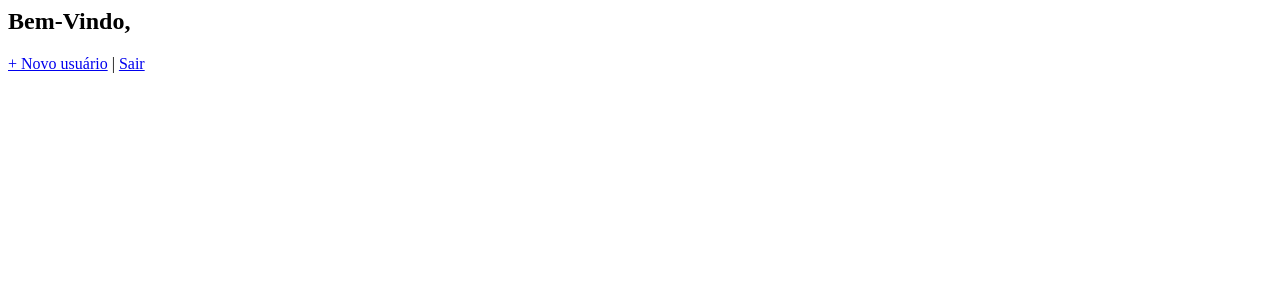
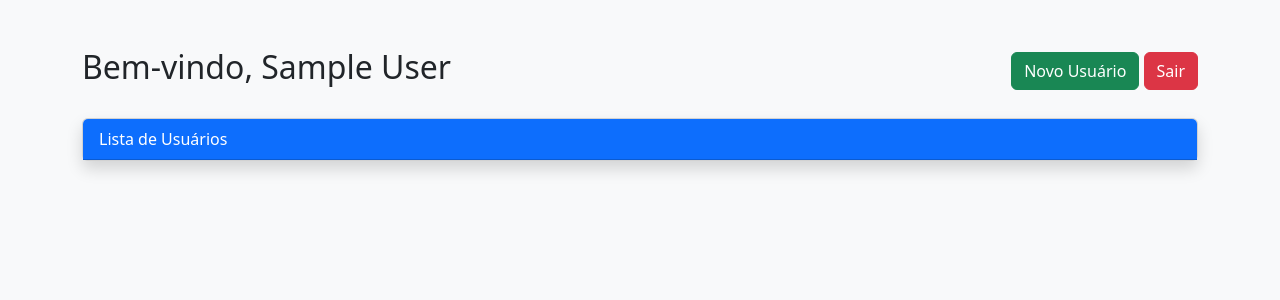
Before and after one commit to rkweber05/crud-usuarios-php, a PHP site: page /dashboard.php in a window 1280 px wide. Shown: the top 300 px of the page. Run offline with PHP 8.4, Linux system fonts and the light colour scheme; the visitor is signed in with stand-in values (Sample User, id 1); data that the repository does not hold is empty.

Commit message:
feat: Add frontend and change name page

```diff
--- a/dashboard.php
+++ b/dashboard.php
@@ -2,7 +2,7 @@
     session_start();
 
     if (!isset($_SESSION["usuario_id"])) {
-        header ("Location: index.php");
+        header ("Location: login.php");
         exit();
     }
 
@@ -12,14 +12,45 @@
     $usuarios = $stmt-> fetchAll();
 ?>
 
-<h2>Bem-Vindo, <?php $_SESSION["usuario_nome"] ?></h2>
-<a href="create.php"> + Novo usuário</a> | <a href="logout.php">Sair</a>
+<!doctype html>
+<html lang="pt-BR">
+  <head>
+    <meta charset="utf-8">
+    <meta name="viewport" content="width=device-width, initial-scale=1">
+    <title>Dashboard</title>
+    <link href="https://cdn.jsdelivr.net/npm/bootstrap@5.3.6/dist/css/bootstrap.min.css" rel="stylesheet">
+  </head>
+  <body class="bg-light">
+    <div class="container py-5">
+      <div class="d-flex justify-content-between align-items-center mb-4">
+        <h2>Bem-vindo, <?= $_SESSION["usuario_nome"] ?></h2>
+        <div>
+          <a href="create.php" class="btn btn-success">Novo Usuário</a>
+          <a href="logout.php" class="btn btn-danger">Sair</a>
+        </div>
+      </div>
 
-<ul>
-    <?php foreach($usuarios as $usuario): ?>
-        <li> <?= $usuario['nome'] ?> | <?= $usuario['email'] ?>
-            [<a href="edit.php?id=<?= $usuario['id'] ?>">Editar</a>]
-            <a href="delete.php?id=<?= $usuario['id']?>">Excluir</a>
-        </li>
-<?php endforeach;?>
-</ul>
+      <div class="card shadow">
+        <div class="card-header bg-primary text-white">
+          Lista de Usuários
+        </div>
+        <ul class="list-group list-group-flush">
+          <?php foreach($usuarios as $usuario): ?>
+            <li class="list-group-item d-flex justify-content-between align-items-center">
+              <div>
+                <strong><?= $usuario['nome'] ?></strong><br>
+                <small><?= $usuario['email'] ?></small>
+              </div>
+              <div>
+                <a href="edit.php?id=<?= $usuario['id'] ?>" class="btn btn-sm btn-warning">Editar</a>
+                <a href="delete.php?id=<?= $usuario['id'] ?>" class="btn btn-sm btn-outline-danger">Excluir</a>
+              </div>
+            </li>
+          <?php endforeach; ?>
+        </ul>
+      </div>
+    </div>
+
+    <script src="https://cdn.jsdelivr.net/npm/bootstrap@5.3.6/dist/js/bootstrap.bundle.min.js"></script>
+  </body>
+</html>
--- a/logout.php
+++ b/logout.php
@@ -1,5 +1,5 @@
 <?php
     session_start();
     session_destroy();
-    header("Location: index.php");
+    header("Location: login.php");
 ?>
```
